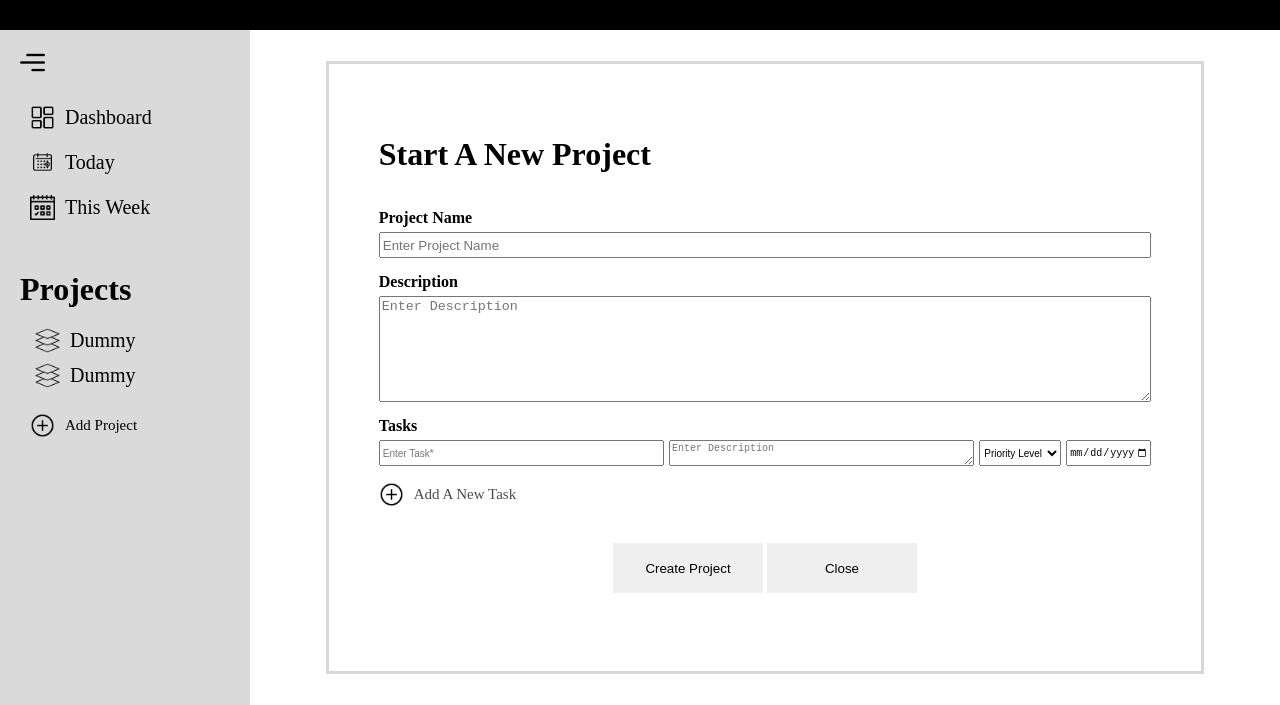
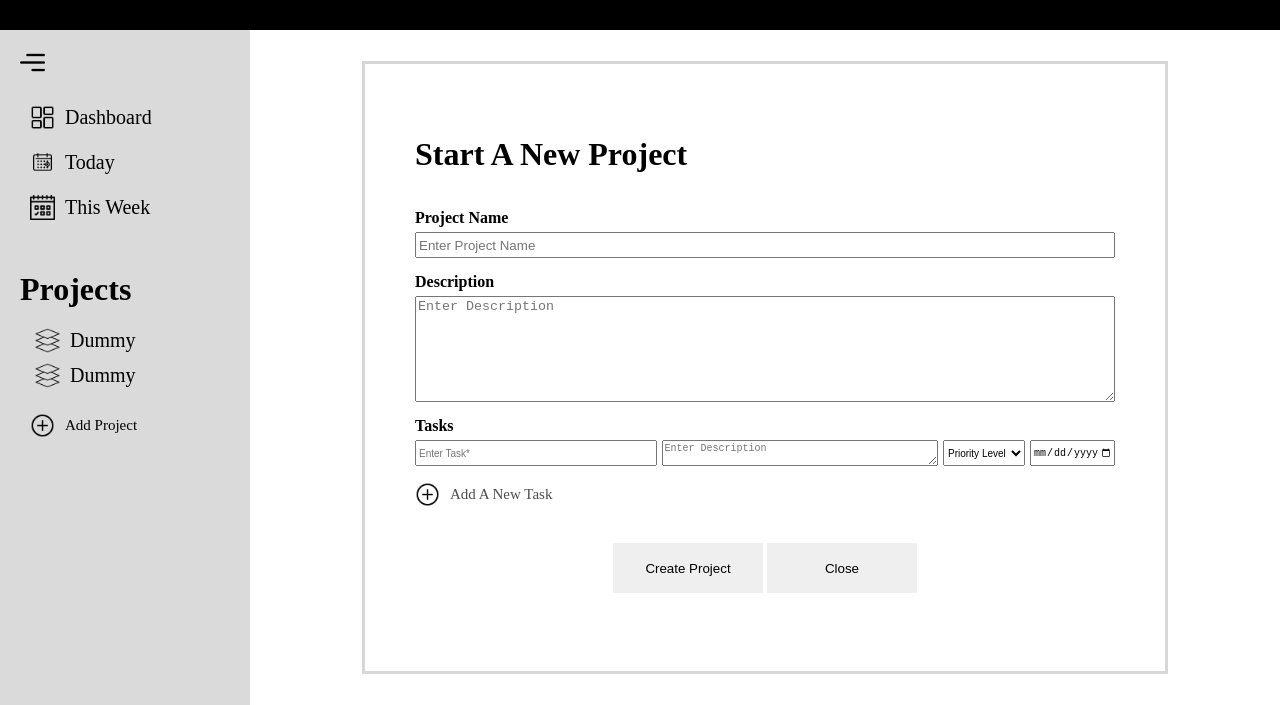
Before and after one commit to cgass0/todo-list, a website built with webpack: page dist/index.html in a window 1280 px wide. Both pictures are taken after a click on the picture 42 px from the left and 520 px from the top of the page. Shown: the part 95-800 px from the top of the page. Built offline with nearby package versions, Linux system fonts and the light colour scheme.

Commit message:
minor layout changes

```diff
--- a/src/style/index.css
+++ b/src/style/index.css
@@ -105,7 +105,7 @@ body {
 
 
 /* For mobile view or small screen side bar collapse */
-@media screen and (max-width: 600px) {
+@media screen and (max-width: 750px) {
     #page-container {
         grid-template-columns: 70px 1fr;
     }
--- a/src/style/projectForm.css
+++ b/src/style/projectForm.css
@@ -9,7 +9,7 @@
 .form-container {
   border: 3px solid rgba(182, 182, 182, 0.548);
   height: 75%;
-  width: 75%;
+  width: clamp(400px, 75%, 700px);
   display: flex;
   flex-direction: column;
   padding: 50px;
@@ -29,7 +29,7 @@ textarea {
 
 .new-task {
   display: grid;
-  grid-template-columns: minmax(100px, 400px)minmax(120px, 400px) 82px 85px;
+  grid-template-columns: minmax(85px, 400px)minmax(120px, 500px) 82px 85px;
   align-items: center;
   gap: 5px;
   font-size: 10px;
```
